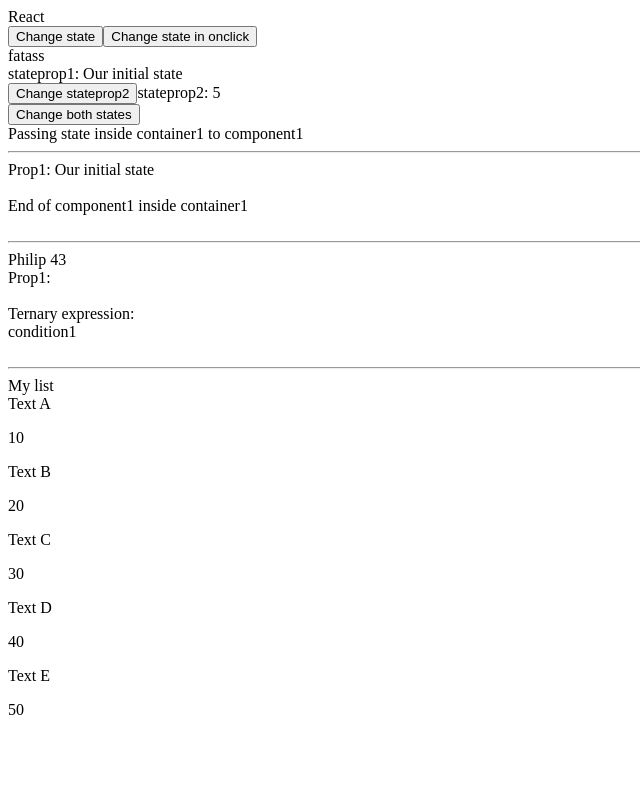
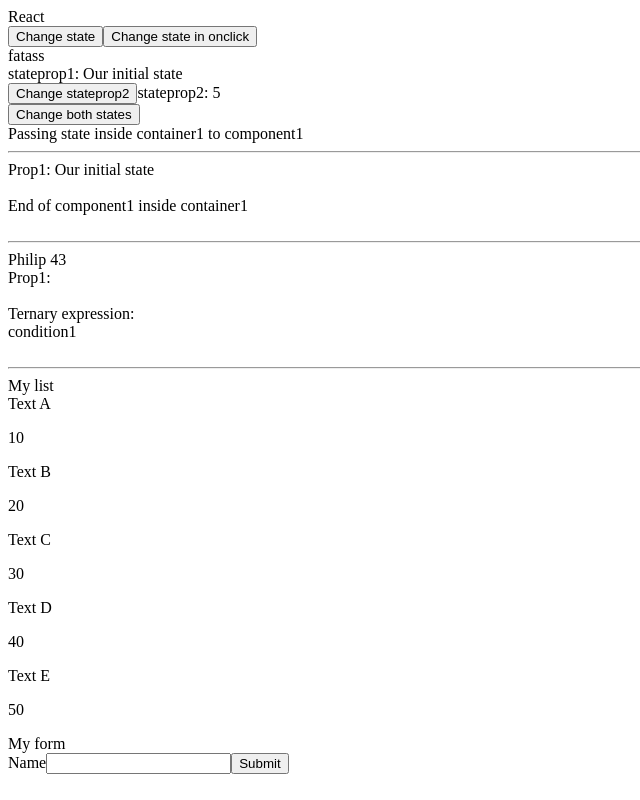
Before and after one commit to PhilipHassialis/React-2019, a React (Create React App) app: page / in a window 1280 px wide. Shown: the whole page, without its empty margins (0-640 px from the left). Built offline with nearby package versions, Linux system fonts and the light colour scheme.

Commit message:
react forms

```diff
--- a/src/App.js
+++ b/src/App.js
@@ -3,6 +3,13 @@ import Component1 from "./functional/component1";
 import Container1 from "./containers/container1";
 
 class App extends Component {
+    // Alternative form approach
+    // constructor(props) {
+    //     super(props);
+    //     this.handleChange = this.handleChange.bind(this);
+    //     this.handleSubmit = this.handleSubmit.bind(this);
+    // }
+
     Arr1 = [
         { id: 1, text: "Text A", number: 10 },
         { id: 2, text: "Text B", number: 20 },
@@ -11,12 +18,35 @@ class App extends Component {
         { id: 5, text: "Text E", number: 50 }
     ];
 
+    state = {
+        value: ""
+    };
+
     RenderListItem = props => (
         <div>
             {props.item.text}
             <p>{props.item.number}</p>
         </div>
     );
+
+    handleChange = event => {
+        this.setState({ value: event.target.value });
+    };
+
+    handleSubmit = event => {
+        event.preventDefault();
+        console.log(this.state.value);
+    };
+
+    // Alternative form approach:
+    // handleChange = event => {
+    //     this.setState({ value: event.target.value });
+    // };
+
+    // handleSubmit = event => {
+    //     event.preventDefault();
+    //     console.log(this.state.value);
+    // };
 
     render() {
         return (
@@ -36,6 +66,14 @@ class App extends Component {
                         <this.RenderListItem key={item.id} item={item} />
                     ))}
                 </div>
+                <div>
+                    My form
+                    <form onSubmit={this.handleSubmit}>
+                        <label>Name</label>
+                        <input id="inputName" onChange={this.handleChange} type="text" />
+                        <button type="submit">Submit</button>
+                    </form>
+                </div>
             </div>
         );
     }
```
